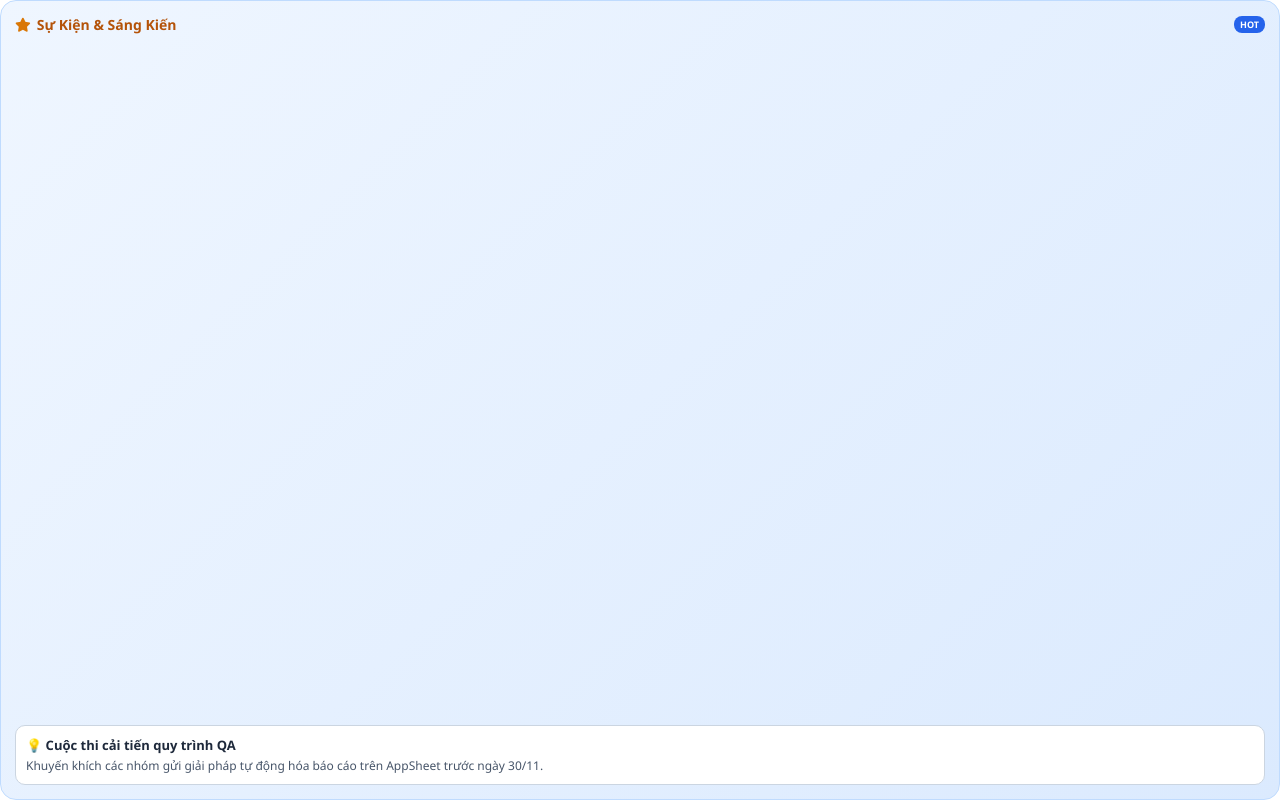
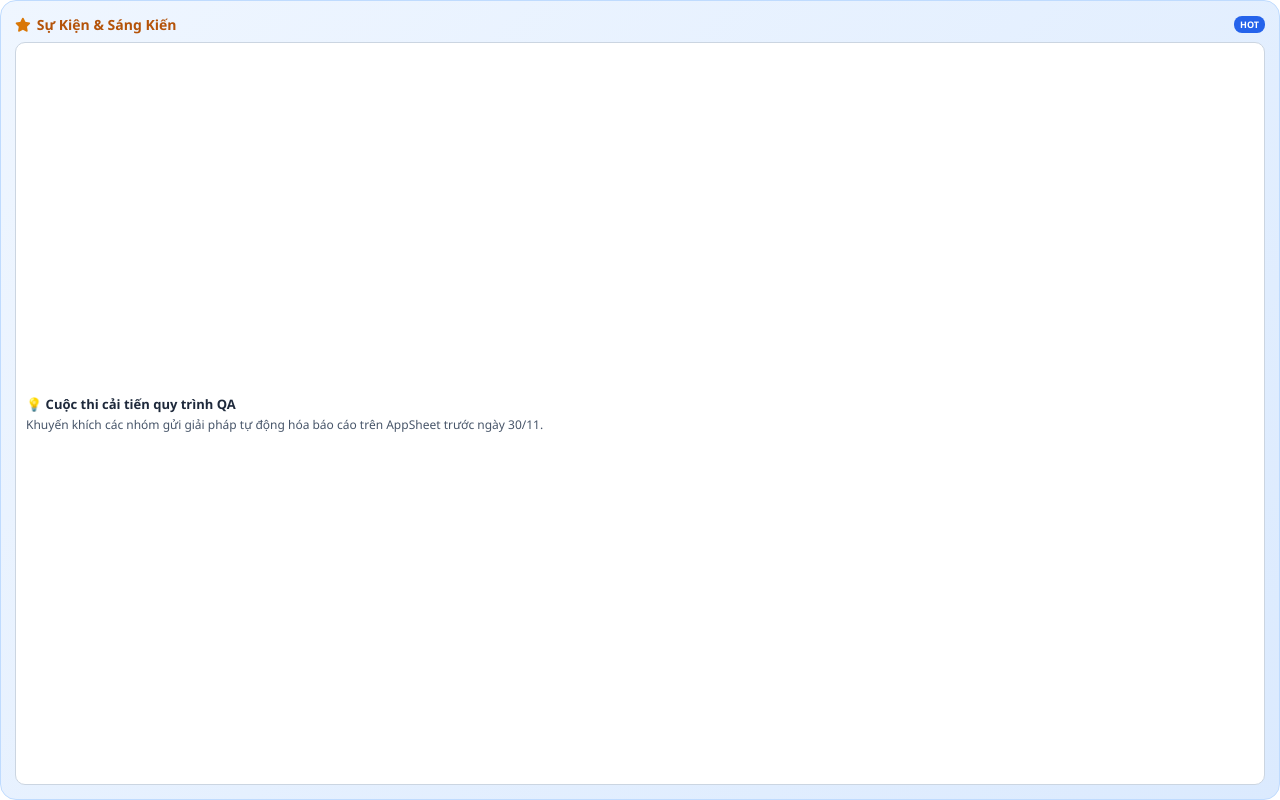
Before and after one commit to phvcuong76-star/login-web, a plain HTML site: page banner2.html in a window 1280 px wide. Drawn offline with Linux system fonts and the light colour scheme.

Commit message:
Update banner2.html

```diff
--- a/banner2.html
+++ b/banner2.html
@@ -45,6 +45,12 @@
             border-radius: 10px;
             padding: 10px;
             border: 1px solid #cbd5e1;
+            /* 👇 TĂNG ĐỘ CAO KHUNG TRẮNG TẠI ĐÂY */
+            flex: 1;                 /* Giúp khung trắng tự động mở rộng chiếm hết phần trống còn lại */
+            display: flex;
+            flex-direction: column;
+            justify-content: center;  /* Căn chữ ra giữa theo chiều dọc của khung trắng */
+            margin-top: 8px;          /* Tạo khoảng cách một chút với tiêu đề phía trên */
         }
         .promo-heading {
             font-size: 13px;
```
